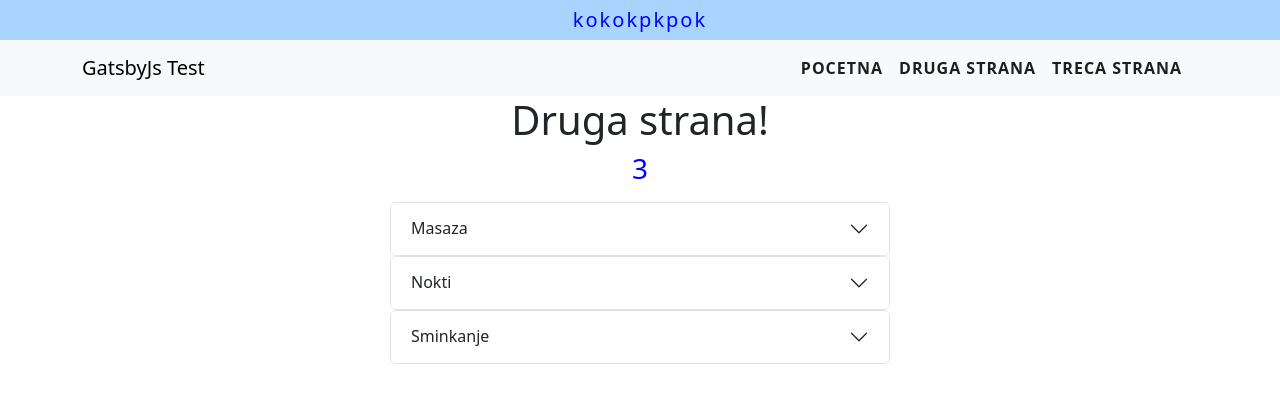
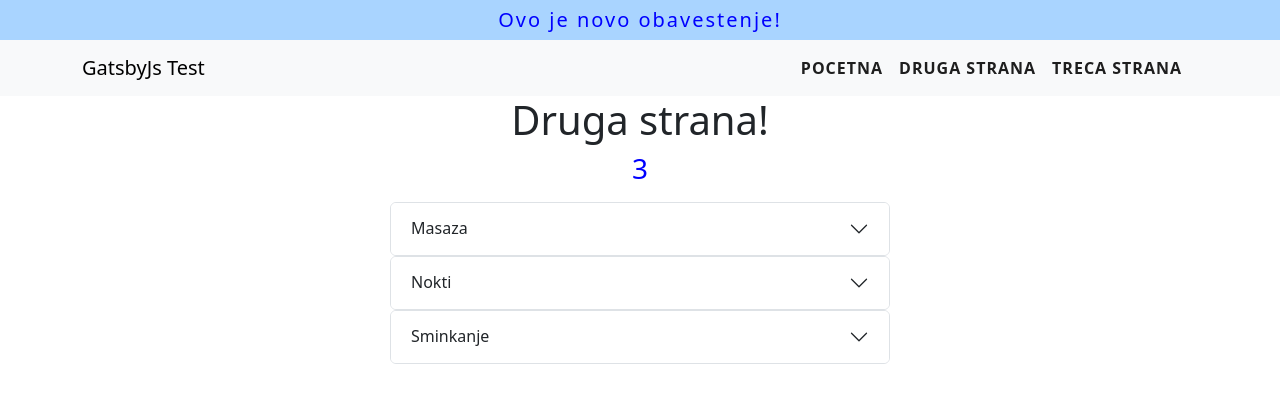
Before and after one commit to natasa-queen/probaZaQueen1, a Gatsby site: page /druga-strana in a window 1280 px wide. Built offline with nearby package versions, Linux system fonts and the light colour scheme; Gatsby itself is replaced by a stand-in of ours.

Commit message:
Update Objava “kokokpkpok”

```diff
--- a/content/objava/kokokpkpok.md
+++ b/content/objava/kokokpkpok.md
@@ -1,4 +1,5 @@
 ---
-title: kokokpkpok
+title: Ovo je novo obavestenje!
 objavi: true
 ---
+Snizenje!
```
